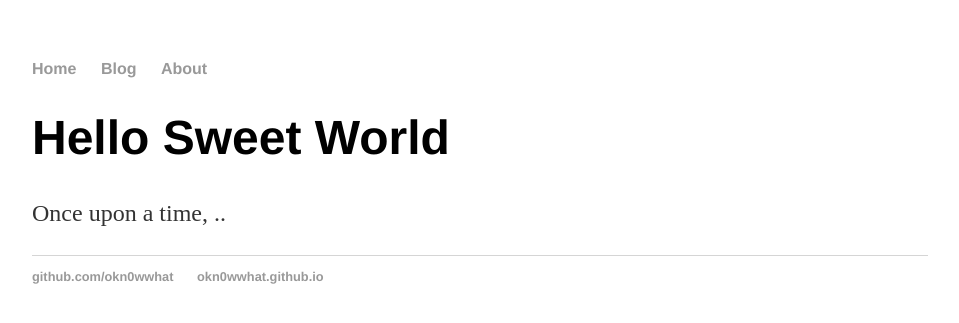
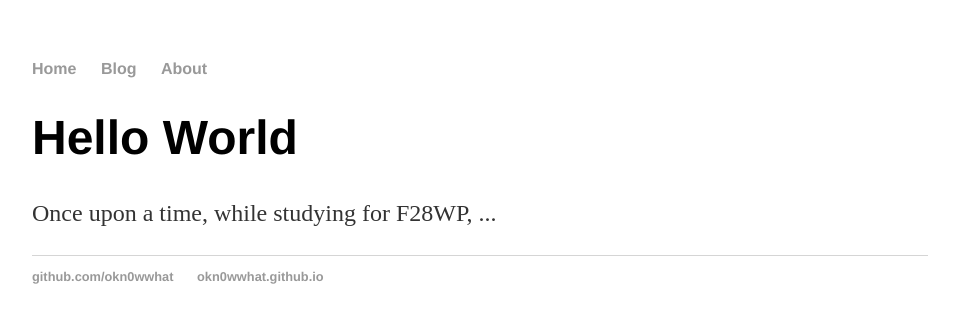
Before and after one commit to IsmaelShaikh/Ismaelshaikh.github.io, a Jekyll site: the page built from index.html, in a window 1280 px wide. Shown: the top 323 px of the page, without its empty margins (160-1119 px from the left). Built offline with Jekyll 4.4.1, drawn with Linux system fonts in a browser that asks for light colours.

Commit message:
Update index.html
Updated content

```diff
--- a/index.html
+++ b/index.html
@@ -3,6 +3,6 @@ layout: default
 title: Web Programming
 ---
 <div class="blurb">
-    <h1>Hello Sweet World</h1>
-    <p>Once upon a time, ..</p>
+    <h1>Hello World</h1>
+    <p>Once upon a time, while studying for F28WP, ...</p>
 </div>
```
